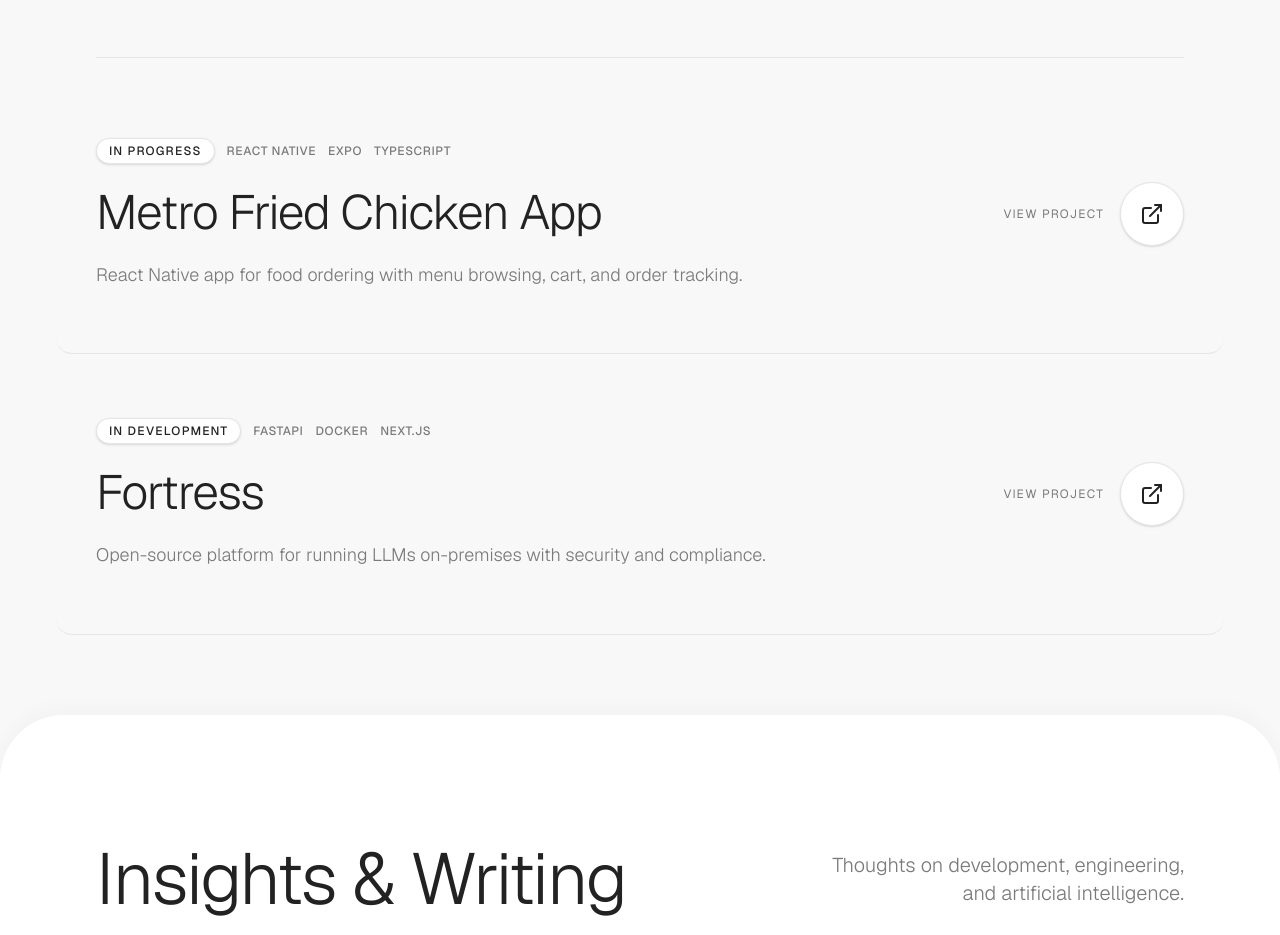
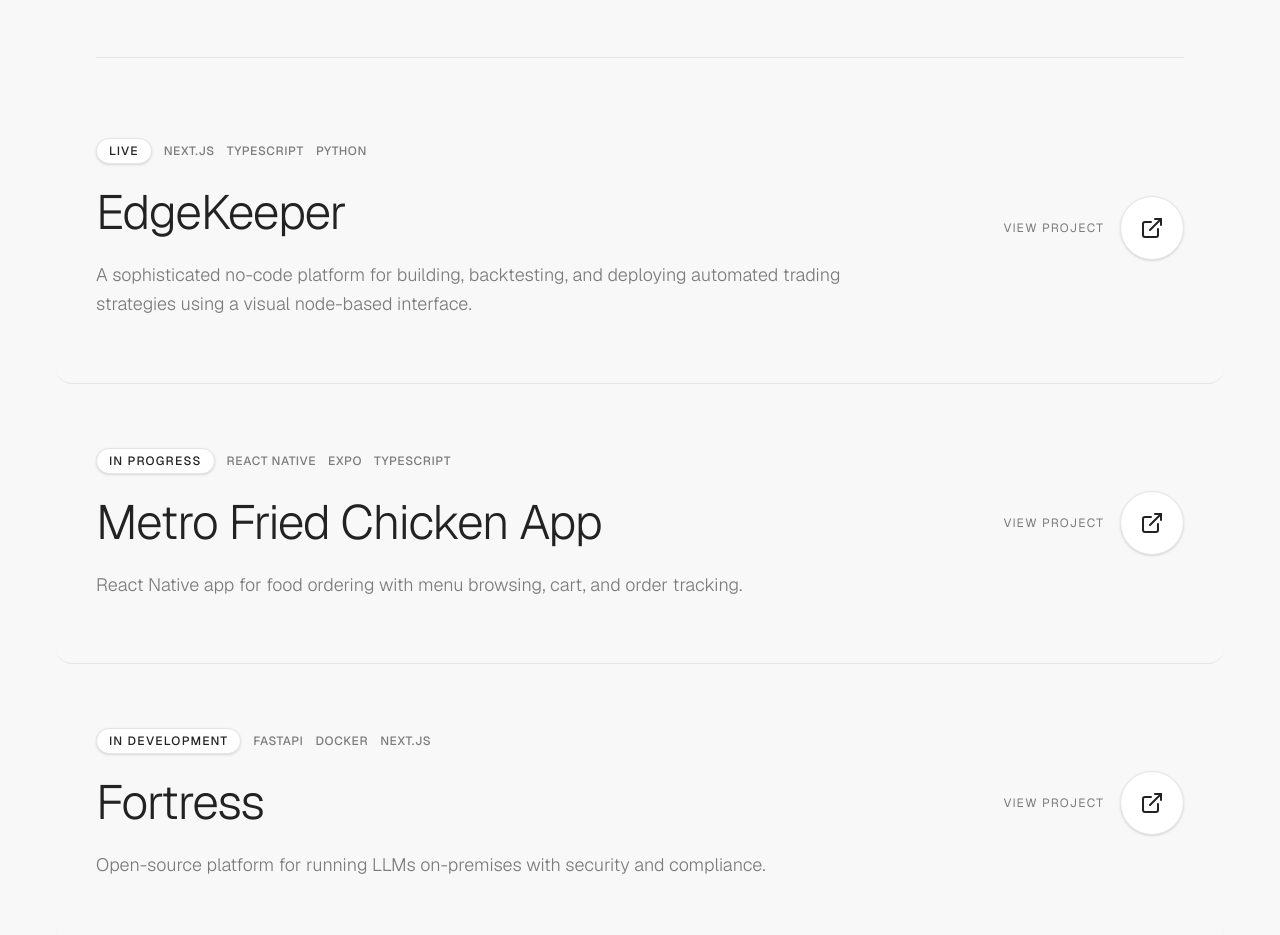
Before and after one commit to DevMubzly/porfolio, a Next.js app: page / in a window 1280 px wide. Shown: the part 2280-3215 px from the top of the page. Built offline with nearby package versions, Linux system fonts and the light colour scheme.

Commit message:
added EdgeKeeper as my projects

```diff
--- a/package.json
+++ b/package.json
@@ -3,10 +3,10 @@
   "version": "0.1.0",
   "private": true,
   "scripts": {
-    "dev": "next dev",
-    "dev: turbo": "next dev --turbopack",
+    "dev": "next dev -p 4000",
+    "dev: turbo": "next dev --turbopack -p 4000",
     "build": "next build",
-    "start": "next start",
+    "start": "next start -p 4000",
     "lint": "next lint"
   },
   "dependencies": {
--- a/src/components/ProjectsSection.tsx
+++ b/src/components/ProjectsSection.tsx
@@ -16,6 +16,15 @@
 }
 
 const projects: Project[] = [
+  {
+    title: "EdgeKeeper",
+    summary: "Visual algorithmic trading platform",
+    description: "A sophisticated no-code platform for building, backtesting, and deploying automated trading strategies using a visual node-based interface.",
+    stack: ["Next.js", "TypeScript", "Python", "WebSockets"],
+    status: "Live",
+    image: "/image.png",
+    projectURL: "https://edgekeeper.app",
+  },
   {
     title: "Metro Fried Chicken App",
     summary: "Cross-platform mobile ordering app",
```
